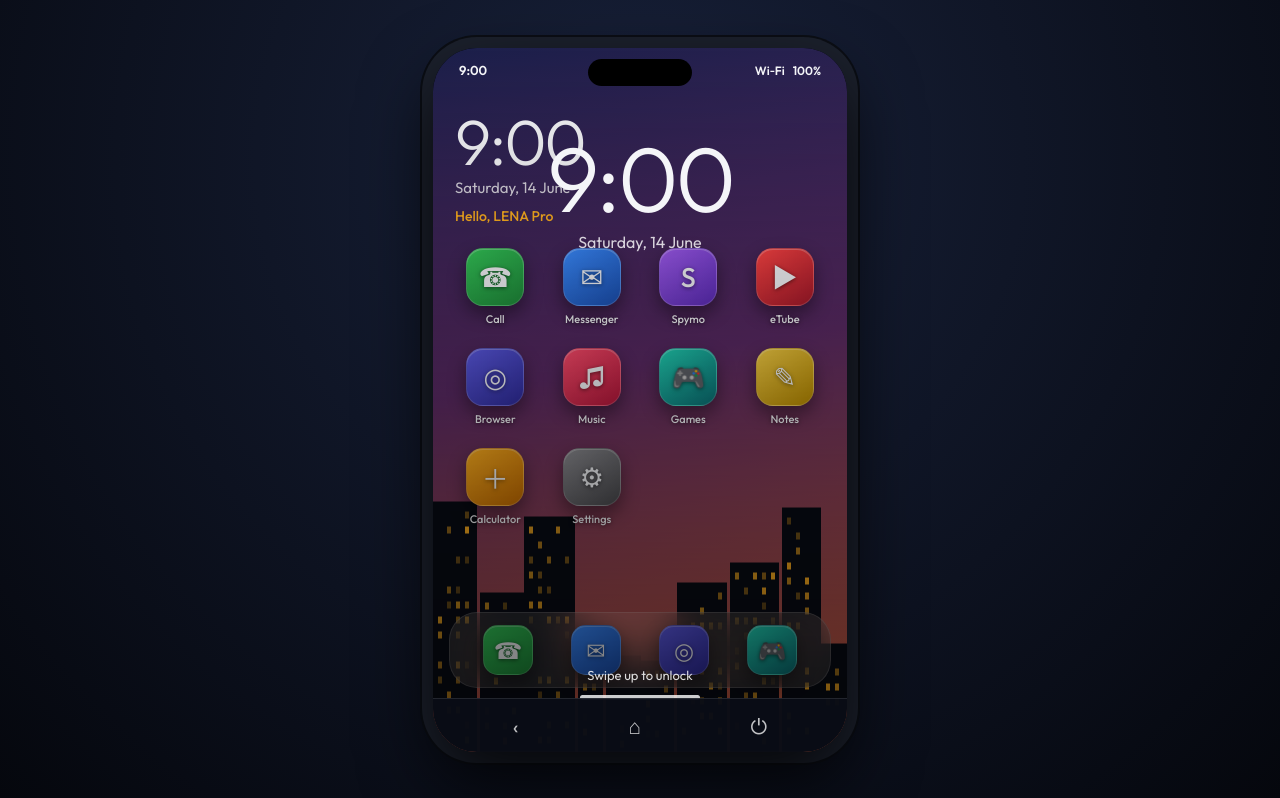
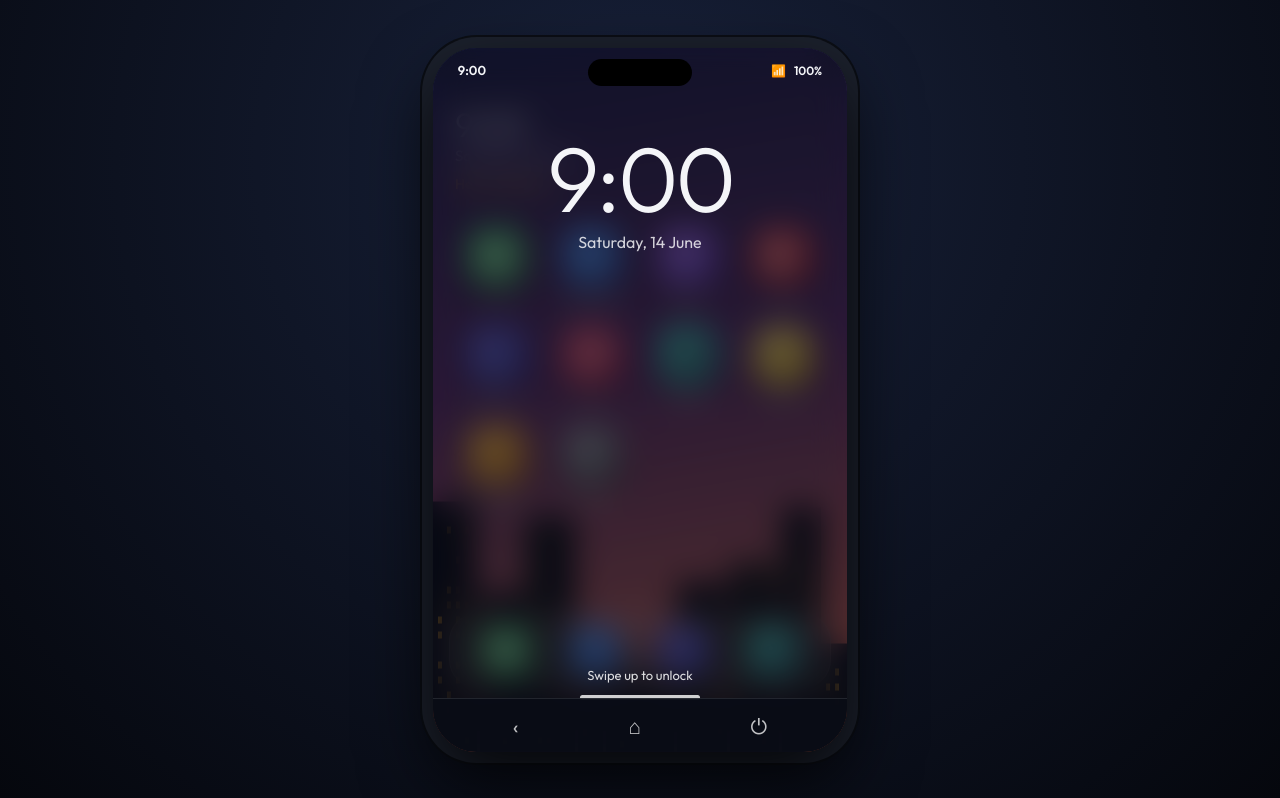
Before and after one commit to jijoy-jk-twork-ux/LENA, a plain HTML site: page index.html in a window 1280 px wide. Drawn offline with Linux system fonts and the light colour scheme.

Commit message:
Update index.html

```diff
--- a/index.html
+++ b/index.html
@@ -13,11 +13,11 @@ html,body{margin:0;width:100%;height:100%;overflow:hidden;background:#05070d;col
 button,input,textarea{font:inherit;color:inherit}
 button{cursor:pointer;border:0;background:none}
 .device{width:100%;height:100%;display:flex;align-items:center;justify-content:center;background:radial-gradient(circle at 50% 20%,#18213a,#05070d)}
-#mobile{width:100%;height:100%;max-width:414px;max-height:896px;position:relative;overflow:hidden;background:#000}
+#mobile{width:100%;height:100%;max-width:414px;max-height:896px;position:relative;overflow:hidden;background:#000;container-type:inline-size;--ico:min(58px,15cqw);--pad:min(18px,4.5cqw)}
 @media(min-width:450px){#mobile{border-radius:var(--r);height:88vh;box-shadow:0 30px 70px #000c,0 0 0 11px #1c212d,0 0 0 13px #0b0e15}}
 /* status bar */
-.status{position:absolute;top:0;left:0;right:0;height:44px;display:flex;justify-content:space-between;align-items:center;padding:0 26px;font-size:13px;font-weight:600;z-index:100;pointer-events:none}
-.island{position:absolute;top:11px;left:50%;transform:translateX(-50%);width:104px;height:27px;background:#000;border-radius:20px}
+.status{position:absolute;top:0;left:0;right:0;height:44px;display:flex;justify-content:space-between;align-items:center;padding:0 min(26px,6cqw);font-size:13px;font-weight:600;z-index:100;pointer-events:none}
+.island{position:absolute;top:11px;left:50%;transform:translateX(-50%);width:min(104px,30cqw);height:27px;background:#000;border-radius:20px}
 .status .r{display:flex;gap:8px;font-size:12px}
 /* wallpaper */
 #screen{position:absolute;inset:0;overflow:hidden;background:var(--ink)}
@@ -26,15 +26,15 @@ button{cursor:pointer;border:0;background:none}
 #sky svg{width:100%;height:100%;display:block}
 #dim{position:absolute;inset:0;background:#000;opacity:0;pointer-events:none;z-index:120}
 /* lock */
-#lock{position:absolute;inset:0;z-index:50;display:flex;flex-direction:column;align-items:center;justify-content:space-between;padding:84px 24px 40px;background:linear-gradient(#0000,#0008);transition:transform .45s cubic-bezier(.7,0,.3,1),opacity .3s}
+#lock{position:absolute;inset:0;z-index:50;display:flex;flex-direction:column;align-items:center;justify-content:space-between;padding:84px 24px 40px;background:rgba(6,8,20,.55);backdrop-filter:blur(16px) saturate(.8);-webkit-backdrop-filter:blur(16px) saturate(.8);transition:transform .45s cubic-bezier(.7,0,.3,1),opacity .3s}
 #lock.gone{transform:translateY(-100%);opacity:0;pointer-events:none}
-.lt{font-size:92px;font-weight:200;letter-spacing:-3px;line-height:1}
+.lt{font-size:min(92px,24cqw);font-weight:200;letter-spacing:-3px;line-height:1}
 .ld{font-size:16px;color:#ffffffcc;margin-top:8px;text-align:center}
 #pinBox{display:none;width:100%;max-width:290px;background:#0b0f1bee;padding:22px;border-radius:24px;border:1px solid var(--line)}
 #swipe{display:flex;flex-direction:column;align-items:center;gap:12px;font-size:13px;color:#ffffffd9;cursor:pointer;padding:12px;width:100%;touch-action:none}
 .bar{width:120px;height:5px;border-radius:5px;background:#fffc}
 /* pages */
-.page{position:absolute;inset:0;display:none;overflow-y:auto;padding:54px 18px 120px;background:#0a0d16f2;z-index:5;scrollbar-width:none}
+.page{position:absolute;inset:0;display:none;overflow-y:auto;padding:54px var(--pad) 120px;background:#0a0d16f2;z-index:5;scrollbar-width:none}
 .page::-webkit-scrollbar{display:none}
 .page.active{display:block}
 #home{background:transparent;z-index:4}
@@ -52,17 +52,17 @@ input:focus,textarea:focus{border-color:var(--accent)}
 .card{background:var(--panel);border:1px solid var(--line);border-radius:18px;padding:16px;margin:12px 0}
 .card h3{margin:0 0 4px;font-size:16px;font-weight:600}
 /* home */
-.widget{margin:6px 0 20px;padding:2px 4px}
-.widget .big{font-size:64px;font-weight:200;letter-spacing:-2px;line-height:1}
+.widget{margin:4px 0 4vh;padding:2px 4px}
+.widget .big{font-size:min(34px,9cqw);font-weight:300;letter-spacing:-.5px;line-height:1}
 .widget .day{font-size:15px;color:#ffffffcc;margin-top:4px}
-.widget .hi{font-size:14px;color:var(--accent);margin-top:10px;font-weight:500}
-.grid{display:grid;grid-template-columns:repeat(4,1fr);gap:20px 8px}
-.app{display:flex;flex-direction:column;align-items:center;gap:6px;font-size:11px;font-weight:500;text-shadow:0 1px 4px #0008}
+.widget .hi{font-size:min(14px,4cqw);color:var(--accent);margin-top:10px;font-weight:500}
+.grid{display:grid;grid-template-columns:repeat(4,minmax(0,1fr));gap:min(20px,3.5cqh) 1cqw}
+.app{display:flex;flex-direction:column;align-items:center;gap:5px;min-width:0;max-width:100%;font-size:clamp(9px,2.7cqw,11px);font-weight:500;white-space:nowrap;overflow:hidden;text-overflow:ellipsis;text-shadow:0 1px 4px #0008}
 .app:active{transform:scale(.93)}
-.ico{width:58px;height:58px;border-radius:17px;display:grid;place-items:center;font-size:27px;border:1px solid #ffffff2a;box-shadow:0 8px 18px #0006,inset 0 1px 0 #ffffff40}
+.ico{width:var(--ico);height:var(--ico);border-radius:calc(var(--ico)*.29);display:grid;place-items:center;font-size:calc(var(--ico)*.46);flex-shrink:0;border:1px solid #ffffff2a;box-shadow:0 8px 18px #0006,inset 0 1px 0 #ffffff40}
 .c1{background:linear-gradient(145deg,#34c759,#1f8a3a)}.c2{background:linear-gradient(145deg,#3b8cff,#1b4fb0)}.c3{background:linear-gradient(145deg,#a05cf0,#5c2cb8)}.c4{background:linear-gradient(145deg,#ff4545,#a5192a)}.c5{background:linear-gradient(145deg,#5e5ce6,#2f2c9c)}.c6{background:linear-gradient(145deg,#ff4d6d,#b5173b)}.c7{background:linear-gradient(145deg,#ffb020,#c26a00)}.c8{background:linear-gradient(145deg,#22d3b6,#0b6e74)}.c9{background:linear-gradient(145deg,#8e8e93,#48484c)}.c10{background:linear-gradient(145deg,#f7d046,#b88a00)}
-.dock{position:absolute;bottom:64px;left:16px;right:16px;background:#ffffff1c;backdrop-filter:blur(22px);-webkit-backdrop-filter:blur(22px);border:1px solid #ffffff26;border-radius:28px;padding:11px 14px;display:flex;justify-content:space-around;z-index:6}
-.dock .ico{width:50px;height:50px;font-size:23px;border-radius:15px}
+.dock{position:absolute;bottom:64px;left:min(16px,4cqw);right:min(16px,4cqw);background:#ffffff1c;backdrop-filter:blur(22px);-webkit-backdrop-filter:blur(22px);border:1px solid #ffffff26;border-radius:28px;padding:min(11px,2.5cqw) min(14px,3cqw);display:flex;justify-content:space-around;z-index:6}
+.dock .ico{width:calc(var(--ico)*.86);height:calc(var(--ico)*.86);font-size:calc(var(--ico)*.4);border-radius:calc(var(--ico)*.25)}
 /* web app view */
 #appView{position:absolute;inset:0;z-index:30;background:#0a0d16;display:none;flex-direction:column;padding:44px 0 54px}
 #appView.active{display:flex}
@@ -81,16 +81,16 @@ input:focus,textarea:focus{border-color:var(--accent)}
 .yt-head{display:flex;align-items:center;gap:10px;margin-bottom:12px}
 .yt-logo{display:flex;align-items:center;gap:6px;font-weight:700;font-size:21px;letter-spacing:-.5px;flex:1}
 .yt-logo i{width:30px;height:21px;border-radius:6px;background:#ff0033;display:grid;place-items:center;font-style:normal;font-size:10px;color:#fff}
-.vcard{margin:0 -18px 22px;cursor:pointer}
+.vcard{margin:0 calc(var(--pad)*-1) 22px;cursor:pointer}
 .vthumb{position:relative;aspect-ratio:16/9;background:linear-gradient(135deg,#2a3350,#141a29);overflow:hidden}
 .vthumb img{width:100%;height:100%;object-fit:cover;display:block}
 .vthumb .pl{position:absolute;right:10px;bottom:10px;background:#000b;border-radius:8px;padding:3px 9px;font-size:11px}
-.vmeta{display:flex;gap:12px;padding:12px 18px 0}
+.vmeta{display:flex;gap:12px;padding:12px var(--pad) 0}
 .av{width:38px;height:38px;border-radius:50%;background:var(--accent);color:#14100a;display:grid;place-items:center;font-weight:700;flex-shrink:0}
 .vmeta b{display:block;font-size:15px;font-weight:500;line-height:1.3}
 .vmeta span{font-size:12.5px;color:var(--muted);line-height:1.4;display:block;margin-top:3px}
 #watch{display:none}
-.player{margin:0 -18px;aspect-ratio:16/9;background:#000}
+.player{margin:0 calc(var(--pad)*-1);aspect-ratio:16/9;background:#000}
 .player iframe{width:100%;height:100%;border:0}
 .wtitle{font-size:19px;font-weight:600;line-height:1.3;margin:14px 0 4px}
 .wcap{font-size:14px;color:#cfd4e2;line-height:1.55;background:var(--panel);border-radius:14px;padding:12px 14px;margin:12px 0 20px}
@@ -330,7 +330,7 @@ function applySettings(){
   document.documentElement.style.setProperty('--wall', WALLS[S.wall] || WALLS.dusk);
   $('dim').style.opacity = (1 - S.bright / 100) * .75;
   $('aud').volume = S.vol / 100;
-  $('stNet').textContent = S.air ? '✈' : S.wifi ? 'Wi‑Fi' : S.data ? '5G' : 'No signal';
+  $('stNet').textContent = S.air ? '✈' : S.wifi ? '📶' : S.data ? '5G' : '✕';
   $('hHi').textContent = 'Hello, ' + S.name;
   $('pinState').textContent = S.pin ? 'Screen lock is on.' : 'No PIN set.';
   $('swWifi').checked = S.wifi; $('swData').checked = S.data; $('swBt').checked = S.bt; $('swAir').checked = S.air; $('swSound').checked = S.sound; $('swDnd').checked = S.dnd;
```
